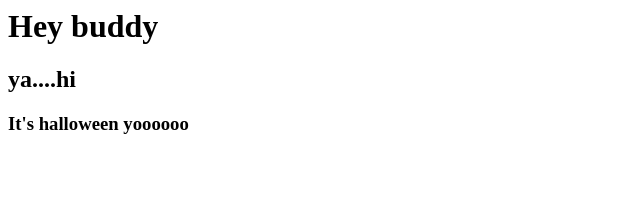
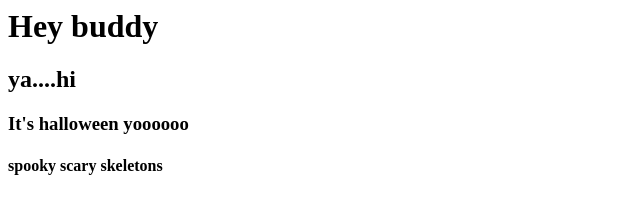
Before and after one commit to NeilSMyers/repo-demo, a plain HTML site: page index.html in a window 1280 px wide. Shown: the whole page, without its empty margins (0-640 px from the left). Drawn offline with Linux system fonts and the light colour scheme.

Commit message:
added h4

```diff
--- a/index.html
+++ b/index.html
@@ -3,3 +3,5 @@
 <h2>ya....hi</h2>
 
 <h3>It's halloween yoooooo</h3>
+
+<h4>spooky scary skeletons</h4>
```
